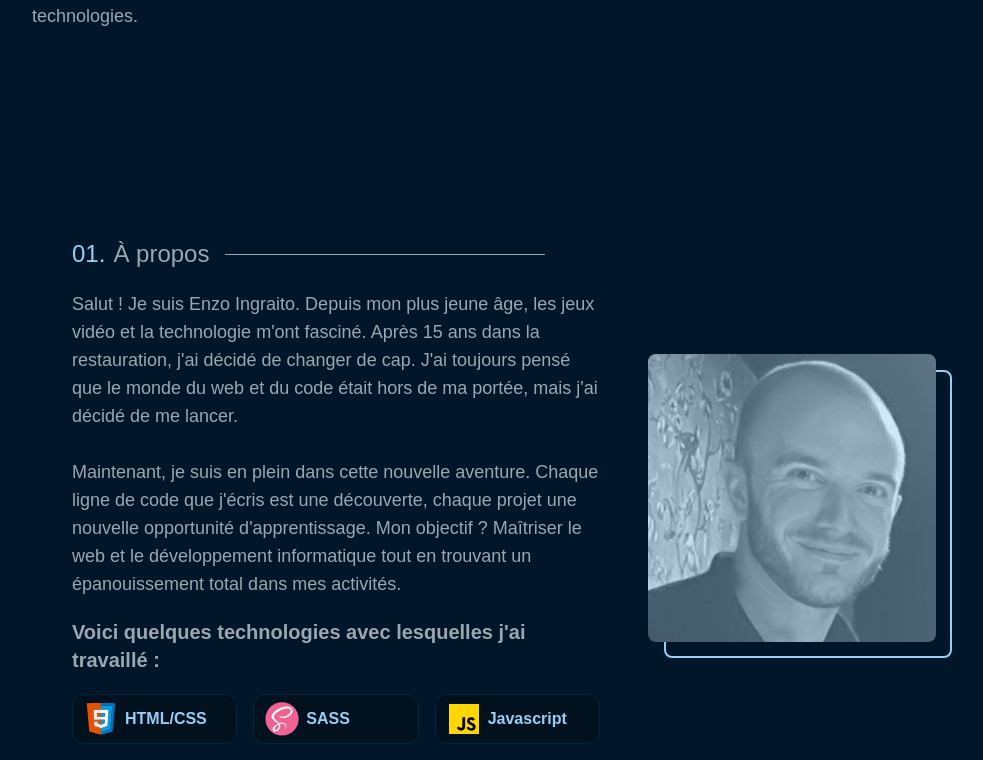
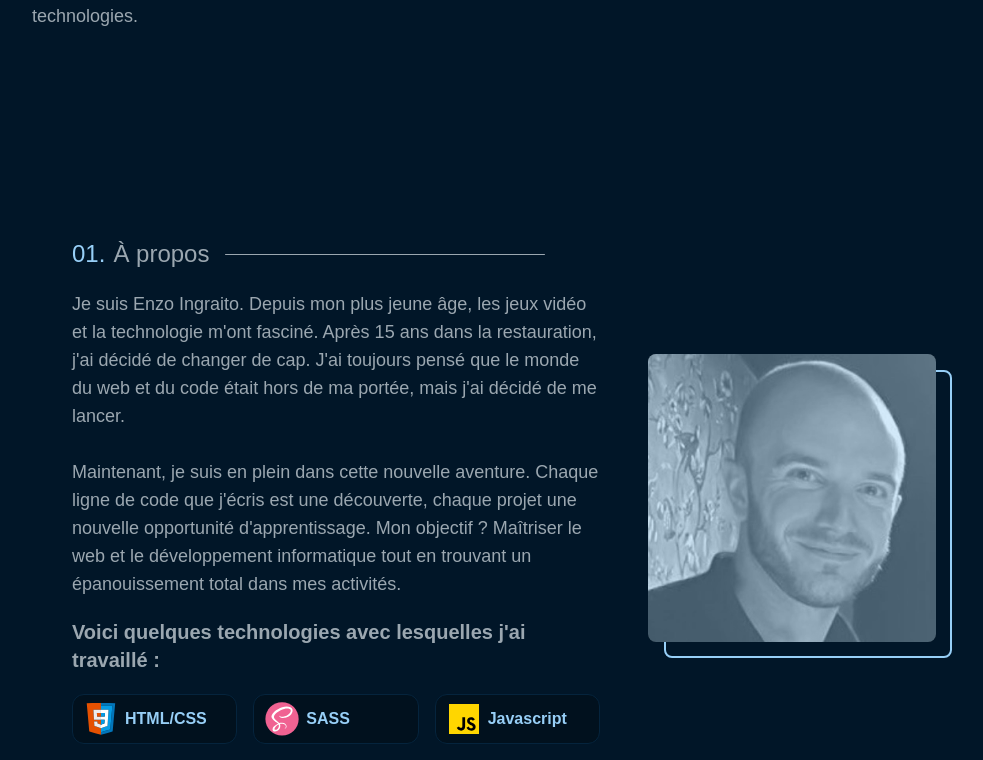
Before and after one commit to EnzoIn/portfolio-projet12, a Next.js app: page / in a window 1280 px wide. Shown: the part 562-1322 px from the top of the page, without its empty margins (136-1119 px from the left). Built offline with nearby package versions, Linux system fonts and the light colour scheme.

Commit message:
Ajout de la page not-found

```diff
--- a/src/app/components/Projects.jsx
+++ b/src/app/components/Projects.jsx
@@ -40,7 +40,7 @@ const Projects = () => {
         <article
           ref={(el) => projectsRef.current.push(el)}
           key={project.id}
-          className={`relative mb-12 flex h-full w-full items-start justify-start ${
+          className={`relative sm:mb-40 lg:mb-12 flex h-full w-full items-start justify-start ${
             project.id % 2 === 0 ? "justify-end" : "justify-start"
           }`}
         >
--- /dev/null
+++ b/src/app/not-found.jsx
@@ -0,0 +1,15 @@
+
+import React from 'react';
+import Button from './components/Button';
+import Link from 'next/link';
+
+export default function NotFound() {
+
+  return (
+    <div className="flex flex-col items-center justify-center h-screen">
+      <h2 className=" text-9xl font-bold mb-4 text-primary">404</h2>
+      <p className="text-lg mb-6">La page que vous recherchez n'existe pas.</p>
+       <Link href="/"> <Button text="retourner à la page d'accueil"></Button> </Link>
+    </div>
+  );
+}
--- a/src/app/page.jsx
+++ b/src/app/page.jsx
@@ -47,7 +47,7 @@ export default function Home() {
           <div className="pt-5 md:flex">
             <div>
               <p className="max-w-xl text-lg">
-                Salut ! Je suis Enzo Ingraito. Depuis mon plus jeune âge, les
+                Je suis Enzo Ingraito. Depuis mon plus jeune âge, les
                 jeux vidéo et la technologie m&apos;ont fasciné. Après 15 ans
                 dans la restauration, j&apos;ai décidé de changer de cap.
                 J&apos;ai toujours pensé que le monde du web et du code était
```
